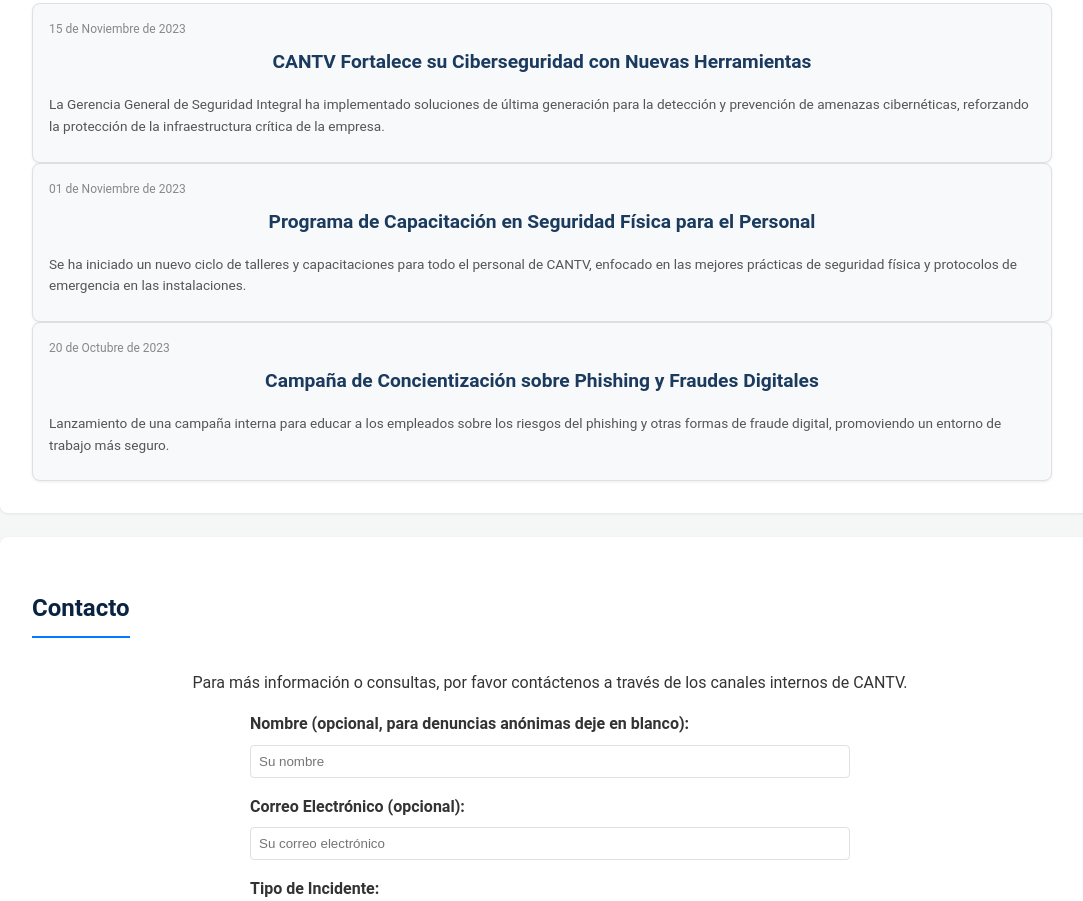
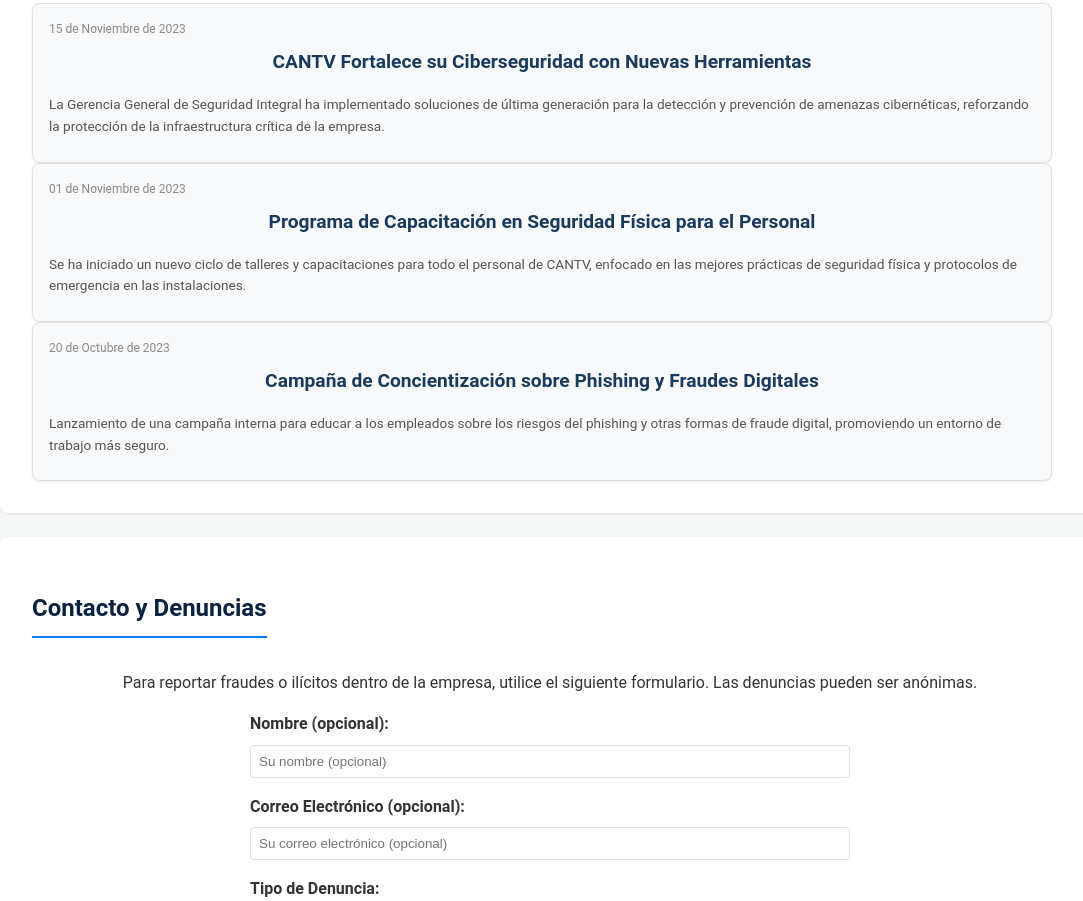
Before and after one commit to hriver02/GerenciadeInvestigaciones.html, a plain HTML site: page index.html in a window 1280 px wide. Shown: the part 1899-2800 px from the top of the page, without its empty margins (90-1173 px from the left). Drawn offline with Linux system fonts and the light colour scheme.

Commit message:
Add files via upload

```diff
--- a/index.html
+++ b/index.html
@@ -282,7 +282,7 @@
         <a href="#mision-vision">Misión y Visión</a>
         <a href="#servicios">Servicios</a>
         <a href="#noticias">Noticias y Novedades</a>
-        <a href="#contacto">Contacto</a>
+        <a href="#contacto">Contacto y Denuncias</a>
     </nav>
 
     <div class="container">
@@ -356,20 +356,19 @@
             <!-- Puedes añadir más noticias aquí -->
         </section>
         <section id="contacto">
-            <h2>Contacto</h2>
-            <p style="text-align: center;">Para más información o consultas, por favor contáctenos a través de los canales internos de CANTV.</p>
-            <!-- Aquí se podría añadir un formulario de contacto o detalles específicos si se desea -->
+            <h2>Contacto y Denuncias</h2>
+            <p style="text-align: center;">Para reportar fraudes o ilícitos dentro de la empresa, utilice el siguiente formulario. Las denuncias pueden ser anónimas.</p>
             <form id="denuncia-form">
                 <div class="form-group">
-                    <label for="nombre">Nombre (opcional, para denuncias anónimas deje en blanco):</label>
-                    <input type="text" id="nombre" name="nombre" placeholder="Su nombre">
+                    <label for="nombre">Nombre (opcional):</label>
+                    <input type="text" id="nombre" name="nombre" placeholder="Su nombre (opcional)">
                 </div>
                 <div class="form-group">
                     <label for="correo">Correo Electrónico (opcional):</label>
-                    <input type="email" id="correo" name="correo" placeholder="Su correo electrónico">
+                    <input type="email" id="correo" name="correo" placeholder="Su correo electrónico (opcional)">
                 </div>
                 <div class="form-group">
-                    <label for="tipo">Tipo de Incidente:</label>
+                    <label for="tipo">Tipo de Denuncia:</label>
                     <select id="tipo" name="tipo">
                         <option value="fraude">Fraude</option>
                         <option value="ilicito">Ilícito</option>
@@ -386,6 +385,7 @@
                 </div>
                 <button type="submit">Enviar Denuncia</button>
             </form>
+            <p style="text-align: center; margin-top: 1rem;">Para más información o consultas, por favor contáctenos a través de los canales internos de CANTV.</p>
         </section>
     </div>
     <footer>
```
